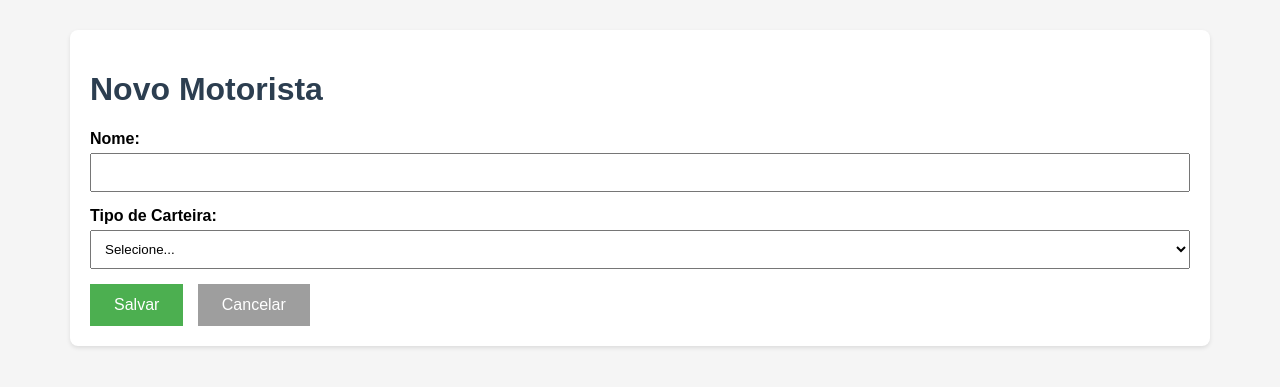
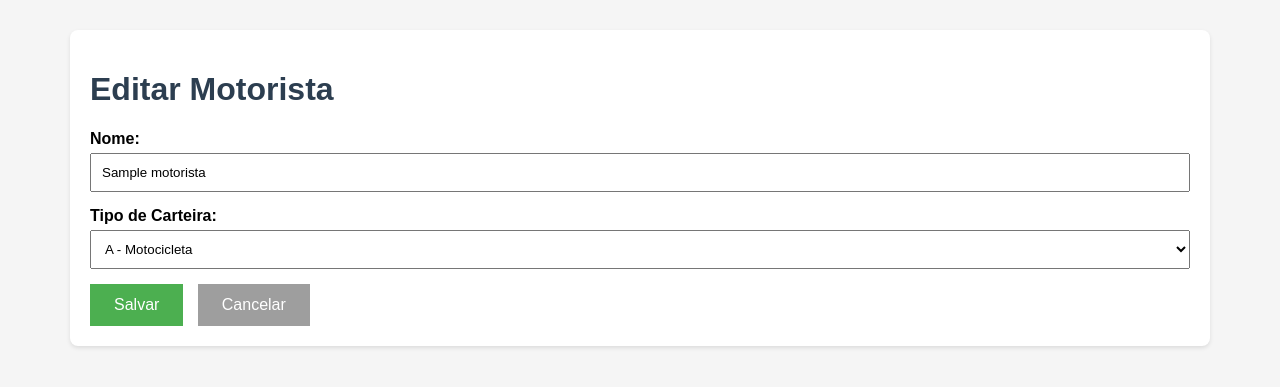
Before and after one commit to aliastrackingna/frotas, a Django app: page /veiculos/motoristas/1/editar/ in a window 1280 px wide. Shown: the part 64-451 px from the top of the page. Run offline with Django 5.2, Linux system fonts and the light colour scheme; tables that the repository leaves empty hold one stand-in row (values such as "Sample post").

```diff
--- a/vehicles/templates/motorista_confirm_delete.html
+++ b/vehicles/templates/motorista_confirm_delete.html
@@ -7,7 +7,7 @@
     <h1>Excluir Motorista</h1>
 
     <div style="background-color: #ffebee; border-left: 4px solid #f44336; padding: 15px; margin: 20px 0;">
-        <p style="margin: 0;">Tem certeza que deseja excluir o motorista <strong>{{ motoristah.nome }}</strong> ({{ motoristah.get_tipo_carteira_display }})?</p>
+        <p style="margin: 0;">Tem certeza que deseja excluir o motorista <strong>{{ motorista.nome }}</strong> ({{ motorista.get_tipo_carteira_display }})?</p>
     </div>
 
     <form method="post">
--- a/vehicles/templates/motorista_form.html
+++ b/vehicles/templates/motorista_form.html
@@ -1,27 +1,27 @@
 {% extends 'base.html' %}
 
-{% block title %}{% if motoristah %}Editar{% else %}Novo{% endif %} Motorista - Frotas{% endblock %}
+{% block title %}{% if motorista %}Editar{% else %}Novo{% endif %} Motorista - Frotas{% endblock %}
 
 {% block content %}
 <div class="card">
-    <h1>{% if motoristah %}Editar{% else %}Novo{% endif %} Motorista</h1>
+    <h1>{% if motorista %}Editar{% else %}Novo{% endif %} Motorista</h1>
 
     <form method="post">
         {% csrf_token %}
         <div style="margin-bottom: 15px;">
             <label for="nome" style="display: block; font-weight: bold; margin-bottom: 5px;">Nome:</label>
-            <input type="text" id="nome" name="nome" value="{{ motoristah.nome|default:'' }}" required maxlength="100" style="width: 100%; padding: 10px;">
+            <input type="text" id="nome" name="nome" value="{{ motorista.nome|default:'' }}" required maxlength="100" style="width: 100%; padding: 10px;">
         </div>
 
         <div style="margin-bottom: 15px;">
             <label for="tipo_carteira" style="display: block; font-weight: bold; margin-bottom: 5px;">Tipo de Carteira:</label>
             <select id="tipo_carteira" name="tipo_carteira" required style="width: 100%; padding: 10px;">
                 <option value="">Selecione...</option>
-                <option value="A" {% if motoristah.tipo_carteira == 'A' %}selected{% endif %}>A - Motocicleta</option>
-                <option value="B" {% if motoristah.tipo_carteira == 'B' %}selected{% endif %}>B - Carro</option>
-                <option value="C" {% if motoristah.tipo_carteira == 'C' %}selected{% endif %}>C - Caminhão</option>
-                <option value="D" {% if motoristah.tipo_carteira == 'D' %}selected{% endif %}>D - Ônibus</option>
-                <option value="E" {% if motoristah.tipo_carteira == 'E' %}selected{% endif %}>E - Carreta</option>
+                <option value="A" {% if motorista.tipo_carteira == 'A' %}selected{% endif %}>A - Motocicleta</option>
+                <option value="B" {% if motorista.tipo_carteira == 'B' %}selected{% endif %}>B - Carro</option>
+                <option value="C" {% if motorista.tipo_carteira == 'C' %}selected{% endif %}>C - Caminhão</option>
+                <option value="D" {% if motorista.tipo_carteira == 'D' %}selected{% endif %}>D - Ônibus</option>
+                <option value="E" {% if motorista.tipo_carteira == 'E' %}selected{% endif %}>E - Carreta</option>
             </select>
         </div>
 
--- a/vehicles/urls.py
+++ b/vehicles/urls.py
@@ -3,11 +3,11 @@ from . import views
 
 urlpatterns = [
     path('', views.index, name='index'),
-    path('motoristas/', views.motoristah_list, name='motorista_list'),
-    path('motoristas/novo/', views.motoristah_create, name='motorista_create'),
-    path('motoristas/<int:pk>/', views.motoristah_detail, name='motorista_detail'),
-    path('motoristas/<int:pk>/editar/', views.motoristah_update, name='motorista_update'),
-    path('motoristas/<int:pk>/excluir/', views.motoristah_delete, name='motorista_delete'),
+    path('motoristas/', views.motorista_list, name='motorista_list'),
+    path('motoristas/novo/', views.motorista_create, name='motorista_create'),
+    path('motoristas/<int:pk>/', views.motorista_detail, name='motorista_detail'),
+    path('motoristas/<int:pk>/editar/', views.motorista_update, name='motorista_update'),
+    path('motoristas/<int:pk>/excluir/', views.motorista_delete, name='motorista_delete'),
     path('solicitacoes/', views.solicitacao_list, name='solicitacao_list'),
     path('solicitacoes/nova/', views.solicitacao_create, name='solicitacao_create'),
     path('solicitacoes/<int:pk>/', views.solicitacao_detail, name='solicitacao_detail'),
--- a/vehicles/views.py
+++ b/vehicles/views.py
@@ -70,17 +70,17 @@ def observacao_create(request, veiculo_pk):
     return redirect('veiculo_detail', pk=veiculo_pk)
 
 
-def motoristah_list(request):
+def motorista_list(request):
     motores = Motorista.objects.all()
     return render(request, 'motorista_list.html', {'motoristas': motores})
 
 
-def motoristah_detail(request, pk):
-    motoristah = get_object_or_404(Motorista, pk=pk)
-    return render(request, 'motorista_detail.html', {'motorista': motoristah})
+def motorista_detail(request, pk):
+    motorista = get_object_or_404(Motorista, pk=pk)
+    return render(request, 'motorista_detail.html', {'motorista': motorista})
 
 
-def motoristah_create(request):
+def motorista_create(request):
     if request.method == 'POST':
         nome = request.POST['nome']
         tipo_carteira = request.POST['tipo_carteira']
@@ -89,22 +89,22 @@ def motoristah_create(request):
     return render(request, 'motorista_form.html', {})
 
 
-def motoristah_update(request, pk):
-    motoristah = get_object_or_404(Motorista, pk=pk)
+def motorista_update(request, pk):
+    motorista = get_object_or_404(Motorista, pk=pk)
     if request.method == 'POST':
-        motoristah.nome = request.POST['nome']
-        motoristah.tipo_carteira = request.POST['tipo_carteira']
-        motoristah.save()
+        motorista.nome = request.POST['nome']
+        motorista.tipo_carteira = request.POST['tipo_carteira']
+        motorista.save()
         return redirect('motorista_list')
-    return render(request, 'motorista_form.html', {'motorista': motoristah})
+    return render(request, 'motorista_form.html', {'motorista': motorista})
 
 
-def motoristah_delete(request, pk):
-    motoristah = get_object_or_404(Motorista, pk=pk)
+def motorista_delete(request, pk):
+    motorista = get_object_or_404(Motorista, pk=pk)
     if request.method == 'POST':
-        motoristah.delete()
+        motorista.delete()
         return redirect('motorista_list')
-    return render(request, 'motorista_confirm_delete.html', {'motorista': motoristah})
+    return render(request, 'motorista_confirm_delete.html', {'motorista': motorista})
 
 
 def solicitacao_list(request):
@@ -128,9 +128,9 @@ def solicitacao_gerenciar(request, pk):
         action = request.POST.get('action')
 
         if action == 'atribuir_motorista':
-            motoristah_id = request.POST.get('motorista')
-            if motoristah_id:
-                solicitacao.motorista_id = motoristah_id
+            motorista_id = request.POST.get('motorista')
+            if motorista_id:
+                solicitacao.motorista_id = motorista_id
                 if solicitacao.status == 'Pendente':
                     solicitacao.status = 'Confirmada'
                 solicitacao.save()
@@ -287,9 +287,9 @@ def solicitacao_viagem_gerenciar(request, pk):
                 return redirect('solicitacao_viagem_detail', pk=pk)
 
         elif action == 'atribuir_motorista':
-            motoristah_id = request.POST.get('motorista')
-            if motoristah_id:
-                solicitacao.motorista_id = motoristah_id
+            motorista_id = request.POST.get('motorista')
+            if motorista_id:
+                solicitacao.motorista_id = motorista_id
                 if solicitacao.status == 'Pendente' and solicitacao.veiculo:
                     solicitacao.status = 'Confirmada'
                 solicitacao.save()
```
Also changed, not shown: vehicles/models.py (deleted, +0 -103 lines).
